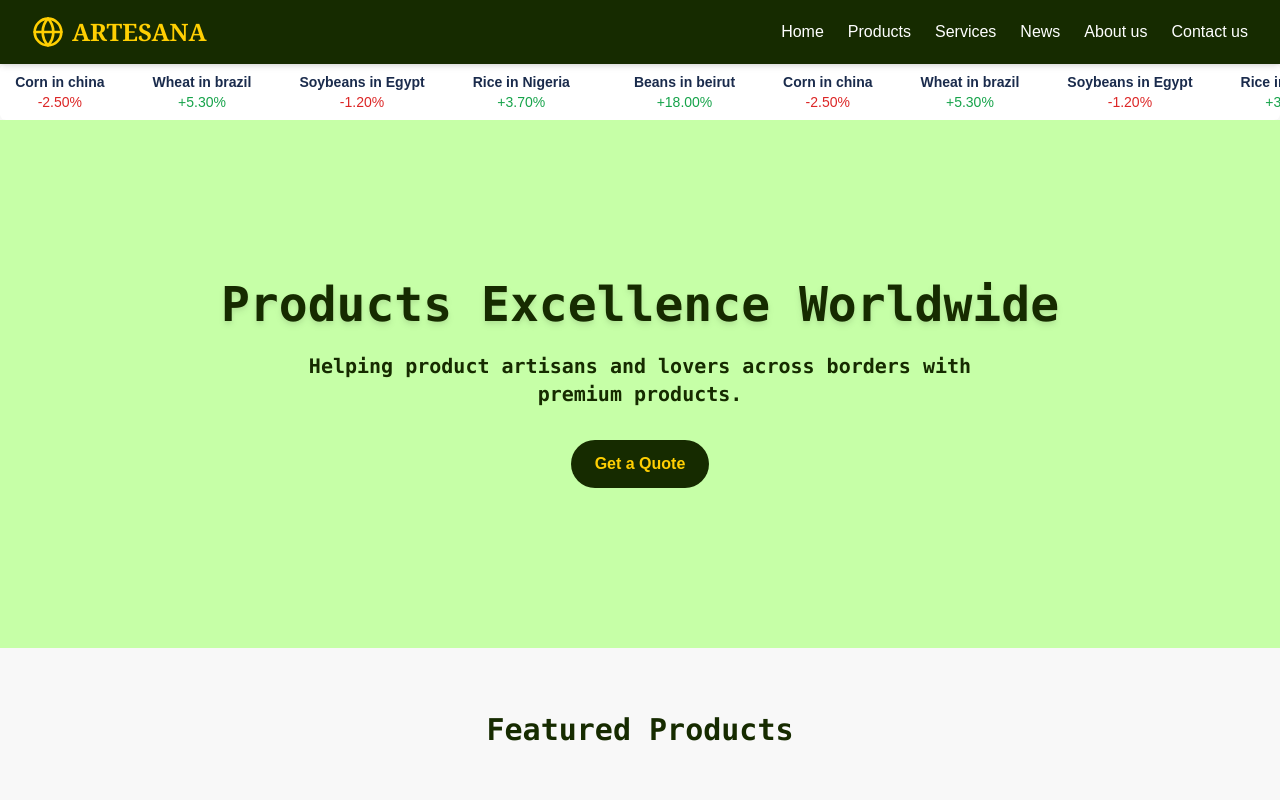
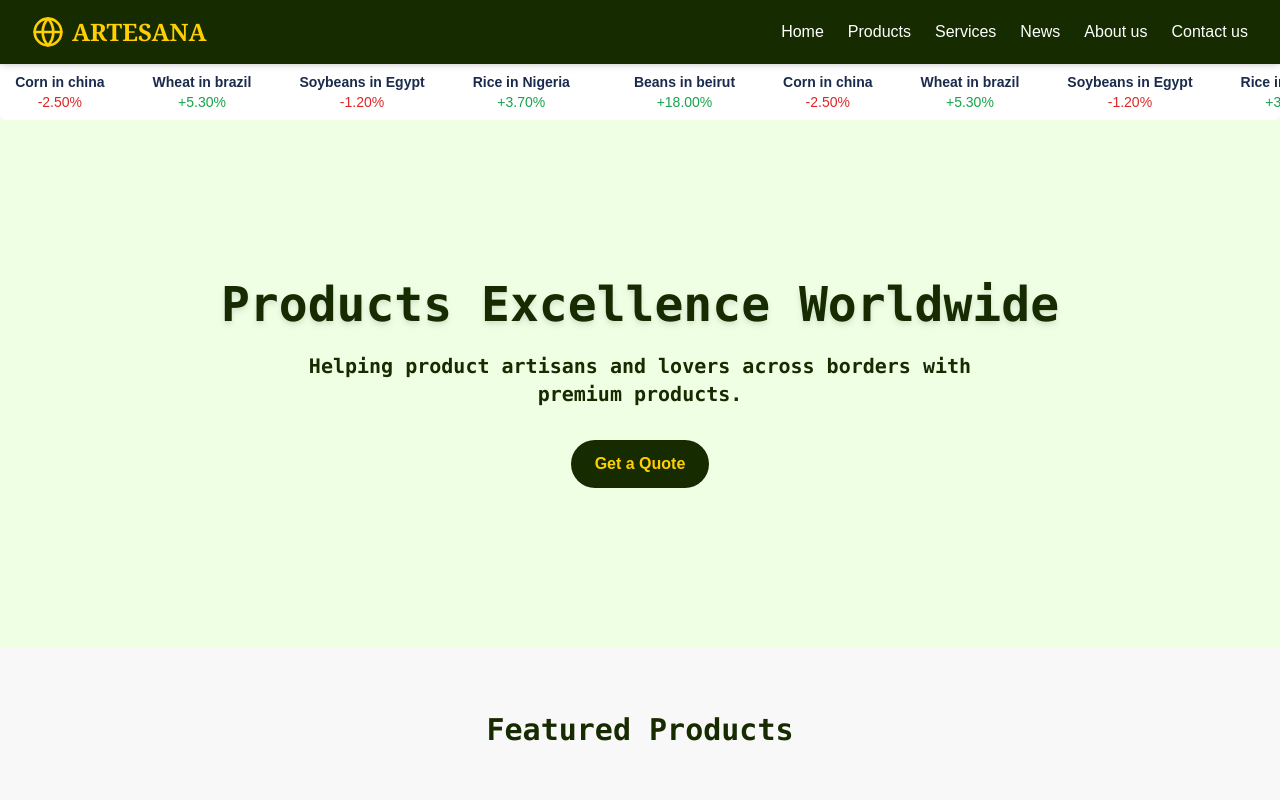
Before and after one commit to Mfullaty/artesana2, a Next.js app: page / in a window 1280 px wide. Shown: the top 800 px of the page. Built offline with nearby package versions, Linux system fonts and the light colour scheme.

Commit message:
More lighter colors

```diff
--- a/components/sections/NewsLetter.tsx
+++ b/components/sections/NewsLetter.tsx
@@ -12,7 +12,7 @@ const NewsLetter = () => {
 
   return (
     <section className="max-w-7xl mx-auto px-4 sm:px-6 lg:px-8 py-16">
-          <div className="bg-accent text-primary rounded-lg shadow-md p-8 max-w-2xl mx-auto">
+          <div className="bg-secondary-foreground text-primary rounded-lg shadow-md p-8 max-w-2xl mx-auto">
             <h2 className="text-3xl font-bold mb-6 text-center">Stay Updated</h2>
             <p className="text-primary text-center mb-6">Subscribe to our newsletter for the latest  products and craft news.</p>
             <form onSubmit={handleSubmit}>
--- a/tailwind.config.ts
+++ b/tailwind.config.ts
@@ -22,11 +22,11 @@ const config: Config = {
   			},
   			primary: {
   				DEFAULT: '#162b00', //'#1a2b4c'
-  				foreground: '#c6ffa7'
+  				foreground: '#eeffe4'
   			},
   			secondary: {
   				DEFAULT: '#5d4100', //'#c9a55c'
-  				foreground: '#f6ce72'
+  				foreground: '#fff1d2'
   			},
   			muted: {
   				DEFAULT: 'hsl(var(--muted))',
@@ -34,7 +34,7 @@ const config: Config = {
   			},
   			accent: {
   				DEFAULT: '#ffcf02', //#1ff3d8
-  				foreground: '#fff27b'
+  				foreground: '#fffbd8'
   			},
   			destructive: {
   				DEFAULT: 'hsl(var(--destructive))',
```
